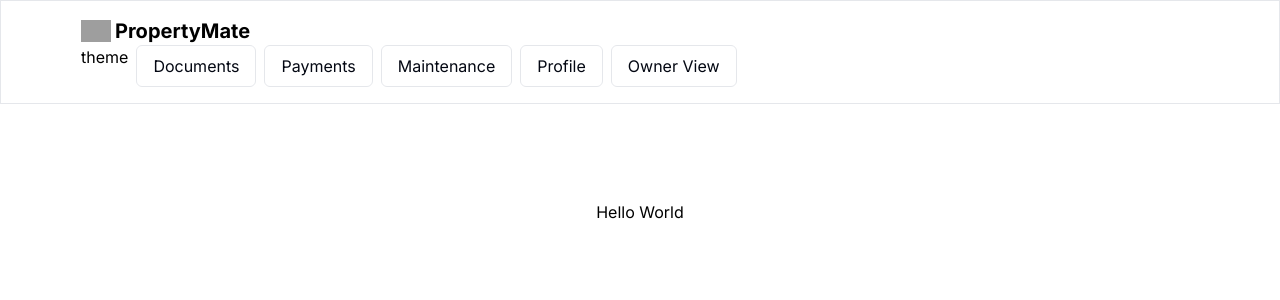
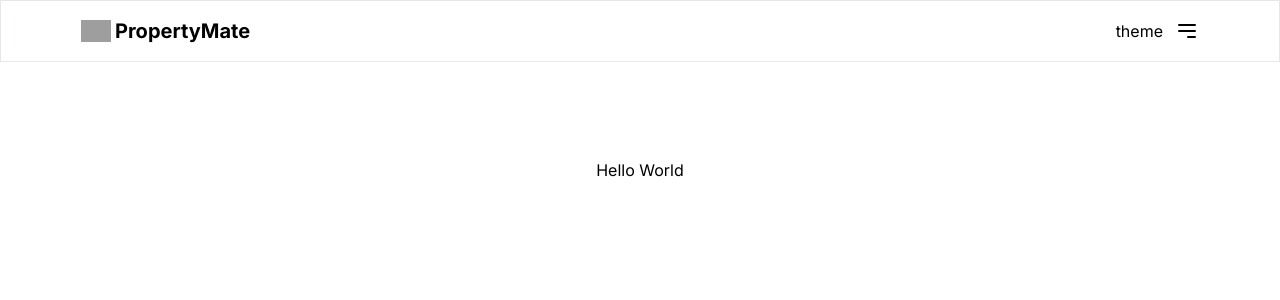
Before and after one commit to andrews-jonathanw/propertymate, a Next.js app: page / in a window 1280 px wide. Shown: the top 300 px of the page. Built offline with nearby package versions, Linux system fonts and the light colour scheme; grey boxes are pictures that could not be loaded.

Commit message:
Refactor Navbar component and Button component

```diff
--- a/components/layout/Navbar.js
+++ b/components/layout/Navbar.js
@@ -1,50 +1,79 @@
-"use client";
-
-import { UserButton, useAuth } from "@clerk/nextjs";
-import  Container from "../ui/Container";
+'use client';
+import { UserButton } from "@clerk/nextjs";
+import Container from "../ui/Container";
 import Image from "next/image";
 import { useRouter } from "next/navigation";
-import { useState, useEffect } from "react";
-import  Button  from "../ui/Button";
+import { useState } from "react";
+import Button from "../ui/Button";
 
 export default function Navbar() {
   const router = useRouter();
   const [userType, setUserType] = useState("tenant");
+  const [showMenu, setShowMenu] = useState(false);
 
   return (
     <div className="sticky top-0 border border-b-primary/10 bg-secondary">
       <Container>
-        <div className={`flex items-center gap-1`}>
-          <Image className={`hover:cursor-pointer`} onClick={()=> {
-            router.push("/")
-          }} src="/logo.svg" alt="logo" width={30} height={30}/>
+        <div className="flex items-center justify-between">
+          <div className="flex items-center gap-1" onClick={() => router.push("/")}>
+            <Image src="/logo.svg" alt="logo" width={30} height={30} className="hover:cursor-pointer" />
             <div className="font-bold text-xl">PropertyMate</div>
           </div>
-        <div className="flex flex-row gap-2">
+          <div className="flex items-center gap-3">
+            <UserButton afterSignOutUrl="/" />
             <div>theme</div>
-          {/* <UserButton afterSignOutUrl="/" /> */}
-          {userType === "tenant" && <>
+            <button
+              onClick={() => setShowMenu(!showMenu)}
+              className="focus:outline-none"
+            >
+              <svg
+                xmlns="http://www.w3.org/2000/svg"
+                className="h-6 w-6"
+                fill="none"
+                viewBox="0 0 24 24"
+                stroke="currentColor"
+              >
+                {showMenu ? (
+                  <path
+                    strokeLinecap="round"
+                    strokeLinejoin="round"
+                    strokeWidth={2}
+                    d="M6 18L18 6M6 6l12 12"
+                  />
+                ) : (
+                  <path
+                    strokeLinecap="round"
+                    strokeLinejoin="round"
+                    strokeWidth={2}
+                    d="M4 6h16M4 12h16m-7 6h7"
+                  />
+                )}
+              </svg>
+            </button>
+          </div>
+        </div>
+        {showMenu && (
+          <div className="flex flex-col gap-2 bg-blue-50 mt-2">
+            {userType === "tenant" ? (
+              <>
                 <Button>Documents</Button>
                 <Button>Payments</Button>
                 <Button>Maintenance</Button>
                 <Button>Profile</Button>
-          <Button onClick={()=> {
-            setUserType("owner");
-          }}>Owner View</Button>
-          </>}
-
-          {userType === "owner" && <>
+                <Button onClick={() => setUserType("owner")}>Owner View</Button>
+              </>
+            ) : (
+              <>
                 <Button>Properties</Button>
                 <Button>Documents</Button>
-          <Button>Tentants</Button>
+                <Button>Tenants</Button>
                 <Button>Maintenance</Button>
-          <Button onClick={()=> {
-            setUserType("tenant");
-          }}>Tenant View</Button>
-          </>}
-
+                <Button onClick={() => setUserType("tenant")}>Tenant View</Button>
+              </>
+            )}
           </div>
+        )}
       </Container>
     </div>
-  )
+  );
 }
--- a/components/ui/Button.js
+++ b/components/ui/Button.js
@@ -1,7 +1,7 @@
 const Button = ({ children, ...props }) => {
   return (
     <button
-      className="px-4 py-2 text-gray-950 bg-primary rounded-md border border-primary hover:bg-primary/90 hover:text-gray-400 focus:outline-none focus:ring-2 focus:ring-primary focus:ring-opacity-50 transition-colors duration-300 ease-in-out"
+      className="px-4 py-2 text-gray-950 bg-primary rounded-md border border-primary hover:bg-primary/90 hover:text-gray-400 focus:outline-none focus:ring-2 focus:ring-primary focus:ring-opacity-50 transition-colors duration-300 ease-in-out text-sm sm:text-base md:text-lg lg:text-xl xl:text-2xl" // Responsive text size classes
       {...props}
     >
       {children}
```
Lines whose indentation alone changed are shown as unchanged.
